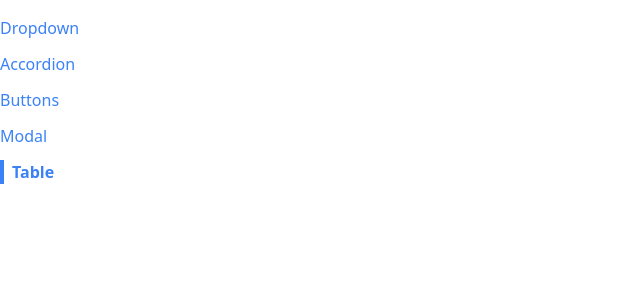
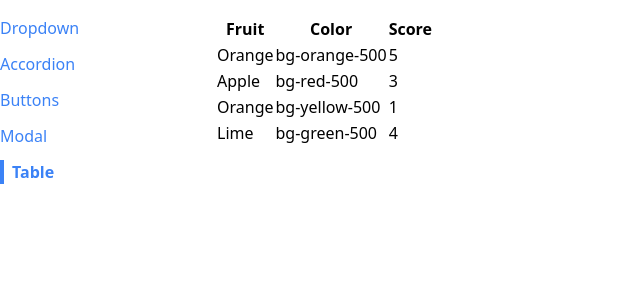
Before and after one commit to Pawelv9/comps, a React (Create React App) app: page /table in a window 1280 px wide. Shown: the top 300 px of the page, without its empty margins (0-640 px from the left). Built offline with nearby package versions, Linux system fonts and the light colour scheme.

Commit message:
building the rows

```diff
--- a/src/components/Table.js
+++ b/src/components/Table.js
@@ -1,8 +1,29 @@
 import React from 'react';
 
-function Table( data ) {
+function Table({ data }) {
+    const renderedRows = data.map(fruit => {
+        return (
+            <tr key={fruit.name}>
+                <td>{fruit.name}</td>
+                <td>{fruit.color}</td>
+                <td>{fruit.score}</td>
+            </tr>
+        );
+    });
+
     return (
-        <div>{data.length}</div>
+        <table>
+            <thead>
+            <tr>
+                <th>Fruit</th>
+                <th>Color</th>
+                <th>Score</th>
+            </tr>
+            </thead>
+            <tbody>
+                {renderedRows}
+            </tbody>
+        </table>
     );
 }
 
```
